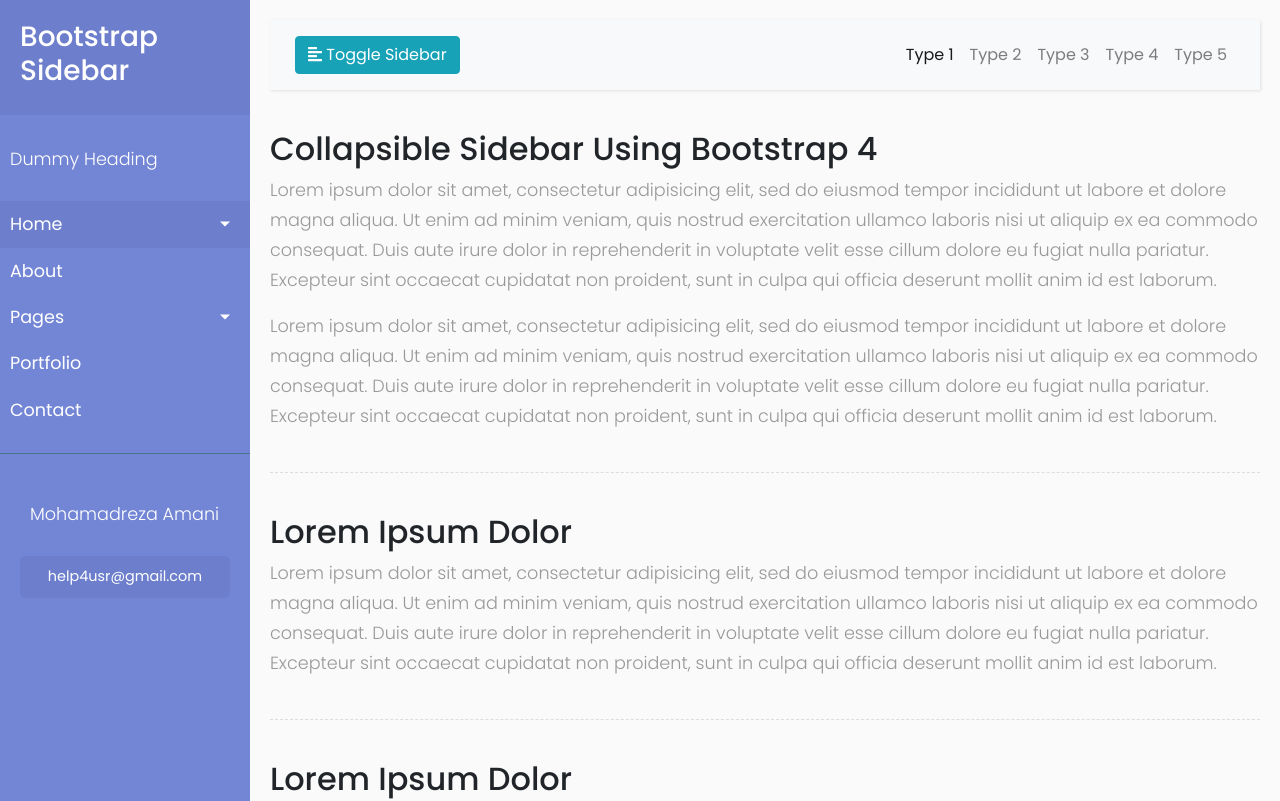
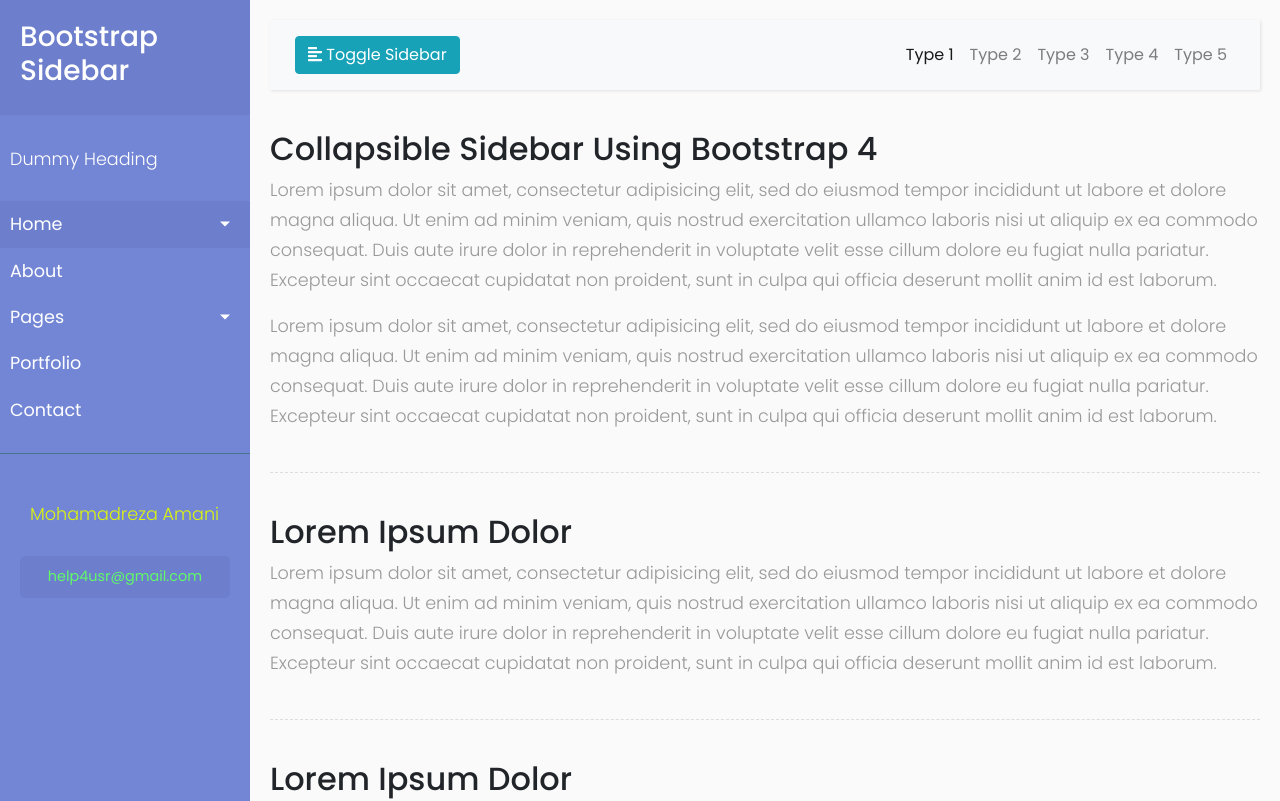
Before and after one commit to amanyio/bootstrap4-sidebar, a plain HTML site: page index.html in a window 1280 px wide. Shown: the top 801 px of the page. Drawn offline with nearby package versions, Linux system fonts and the light colour scheme.

Commit message:
Update Colors

```diff
--- a/index.html
+++ b/index.html
@@ -69,10 +69,10 @@
 
             <ul class="list-unstyled CTAs">
                 <li>
-                    <p>Mohamadreza Amani</p>
+                    <p id="amani">Mohamadreza Amani</p>
                 </li>
                 <li>
-                    <a href="mailto:help4usr@gmail.com" class="article">help4usr@gmail.com</a>
+                    <a id="amani_email" href="mailto:help4usr@gmail.com" class="article">help4usr@gmail.com</a>
                 </li>
             </ul>
         </nav>
--- a/style.css
+++ b/style.css
@@ -167,3 +167,12 @@
         display: none;
     }
 }
+
+/* amani style */
+#amani{
+    color: rgb(221, 245, 11) !important;
+}
+
+#amani_email{
+    color: rgb(97, 248, 105) !important;
+}
--- a/style2.css
+++ b/style2.css
@@ -183,3 +183,12 @@
         display: none;
     }
 }
+
+/* amani style */
+#amani{
+    color: rgb(221, 245, 11) !important;
+}
+
+#amani_email{
+    color: rgb(97, 248, 105) !important;
+}
--- a/style3.css
+++ b/style3.css
@@ -189,3 +189,12 @@
     top: 0;
     right: 0;
 }
+
+/* amani style */
+#amani{
+    color: rgb(221, 245, 11) !important;
+}
+
+#amani_email{
+    color: rgb(97, 248, 105) !important;
+}
--- a/style4.css
+++ b/style4.css
@@ -253,3 +253,12 @@
         display: none;
     }
 }
+
+/* amani style */
+#amani{
+    color: rgb(221, 245, 11) !important;
+}
+
+#amani_email{
+    color: rgb(97, 248, 105) !important;
+}
--- a/style5.css
+++ b/style5.css
@@ -222,3 +222,12 @@
     }
 
 }
+
+/* amani style */
+#amani{
+    color: rgb(221, 245, 11) !important;
+}
+
+#amani_email{
+    color: rgb(97, 248, 105) !important;
+}
```
Also changed, not shown: index2.html (+2 -2 lines), index3.html (+2 -2 lines), index4.html (+2 -2 lines), index5.html (+2 -2 lines).
